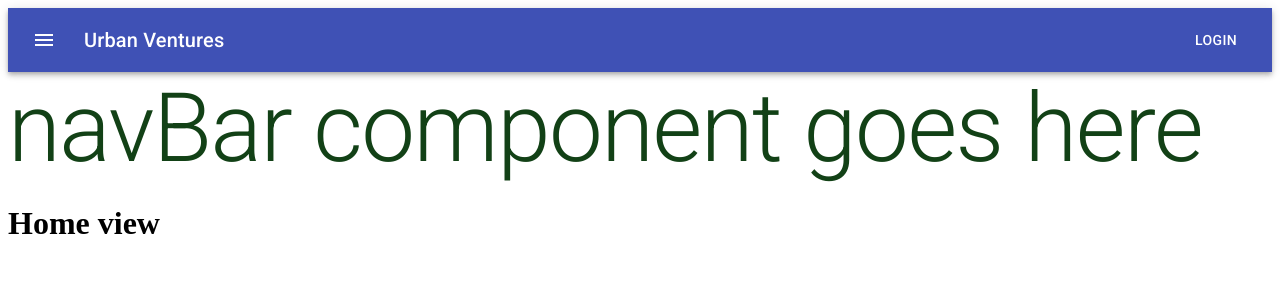
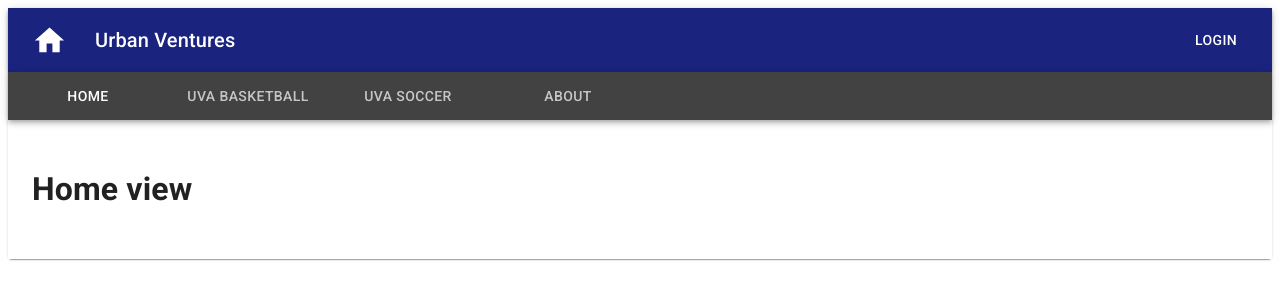
Before and after one commit to tristangrovender/urban-ventures, a React (Create React App) app in the folder urban-ventures-project/: page / in a window 1280 px wide. Shown: the top 300 px of the page. Built offline with nearby package versions, Linux system fonts and the light colour scheme.

Commit message:
Built out basic routing and views

```diff
--- a/urban-ventures-project/src/App.js
+++ b/urban-ventures-project/src/App.js
@@ -1,16 +1,16 @@
 import React from "react";
-import ButtonAppBar from "./components/ButtonAppBar.js";
-
-import Home from "./views/Home.js";
+import { Paper } from "@material-ui/core";
+import Header from "./components/Header.js";
+import NavBar from "./components/navBar";
 
 import "./App.css";
 
 function App() {
     return (
-        <div className="app">
-            <ButtonAppBar />
-            <Home />
-        </div>
+        <Paper>
+            <Header />
+            <NavBar />
+        </Paper>
     );
 }
 
--- a/urban-ventures-project/src/components/ButtonAppBar.js
+++ b/urban-ventures-project/src/components/Header.js
@@ -1,13 +1,14 @@
 import React from "react";
-// import { MenuItem, MenuList } from "@material-ui/core";
+// this is how we make small css changes in material-ui
 import { makeStyles } from "@material-ui/core/styles";
 import AppBar from "@material-ui/core/AppBar";
 import Toolbar from "@material-ui/core/Toolbar";
 import Typography from "@material-ui/core/Typography";
 import Button from "@material-ui/core/Button";
 import IconButton from "@material-ui/core/IconButton";
-import MenuIcon from "@material-ui/icons/Menu";
+import HomeIcon from "./Icon";
 
+// this is how we make small css changes in material-ui
 const useStyles = makeStyles(theme => ({
     root: {
         flexGrow: 1
@@ -20,7 +21,8 @@ const useStyles = makeStyles(theme => ({
     }
 }));
 
-export default function ButtonAppBar() {
+export default function Header() {
+    // this is how we make small css changes in material-ui
     const classes = useStyles();
 
     return (
@@ -29,11 +31,12 @@ export default function ButtonAppBar() {
                 <Toolbar>
                     <IconButton
                         edge="start"
+                        // this is how we make small css changes in material-ui
                         className={classes.menuButton}
                         color="inherit"
                         aria-label="menu"
                     >
-                        <MenuIcon />
+                        <HomeIcon fontSize="large" />
                         {/* Route here? */}
                     </IconButton>
                     <Typography variant="h6" className={classes.title}>
--- /dev/null
+++ b/urban-ventures-project/src/components/Icon.js
@@ -0,0 +1,11 @@
+import React from "react";
+
+import SvgIcon from "@material-ui/core/SvgIcon";
+
+export default function HomeIcon(props) {
+    return (
+        <SvgIcon {...props}>
+            <path d="M10 20v-6h4v6h5v-8h3L12 3 2 12h3v8z" />
+        </SvgIcon>
+    );
+}
--- /dev/null
+++ b/urban-ventures-project/src/components/navBar.js
@@ -0,0 +1,100 @@
+import React from "react";
+import PropTypes from "prop-types";
+import { makeStyles } from "@material-ui/core/styles";
+import AppBar from "@material-ui/core/AppBar";
+import Tabs from "@material-ui/core/Tabs";
+import Tab from "@material-ui/core/Tab";
+import Typography from "@material-ui/core/Typography";
+import Box from "@material-ui/core/Box";
+import Home from "../views/Home";
+import Soccer from "../views/Soccer";
+import Basketball from "../views/Basketball";
+import About from "../views/About";
+
+function TabPanel(props) {
+    const { children, value, index, ...other } = props;
+
+    return (
+        <Typography
+            component="div"
+            role="tabpanel"
+            hidden={value !== index}
+            id={`nav-tabpanel-${index}`}
+            aria-labelledby={`nav-tab-${index}`}
+            {...other}
+        >
+            {value === index && <Box p={3}>{children}</Box>}
+        </Typography>
+    );
+}
+
+TabPanel.propTypes = {
+    children: PropTypes.node,
+    index: PropTypes.any.isRequired,
+    value: PropTypes.any.isRequired
+};
+
+function a11yProps(index) {
+    return {
+        id: `nav-tab-${index}`,
+        "aria-controls": `nav-tabpanel-${index}`
+    };
+}
+
+function LinkTab(props) {
+    return (
+        <Tab
+            component="a"
+            onClick={event => {
+                event.preventDefault();
+            }}
+            {...props}
+        />
+    );
+}
+
+const useStyles = makeStyles(theme => ({
+    root: {
+        flexGrow: 1,
+        backgroundColor: theme.palette.background.paper
+    }
+}));
+
+export default function NavBar() {
+    const classes = useStyles();
+    const [value, setValue] = React.useState(0);
+
+    const handleChange = (event, newValue) => {
+        setValue(newValue);
+    };
+
+    return (
+        <div className={classes.root}>
+            <AppBar color="secondary" position="static">
+                <Tabs
+                    // variant="fullWidth"
+                    value={value}
+                    onChange={handleChange}
+                    aria-label="nav tabs"
+                >
+                    <LinkTab label="Home" {...a11yProps(0)} />
+                    <LinkTab label="UVA Basketball" {...a11yProps(1)} />
+                    <LinkTab label="UVA soccer" {...a11yProps(2)} />
+                    <LinkTab label="About" {...a11yProps(3)} />
+                </Tabs>
+            </AppBar>
+            <TabPanel value={value} index={0}>
+                <Home />
+            </TabPanel>
+            <TabPanel value={value} index={1}>
+                <Basketball />
+            </TabPanel>
+            <TabPanel value={value} index={2}>
+                <Soccer />
+            </TabPanel>
+            <TabPanel value={value} index={3}>
+                <About />
+            </TabPanel>
+        </div>
+    );
+}
--- a/urban-ventures-project/src/styling/theme.js
+++ b/urban-ventures-project/src/styling/theme.js
@@ -1,11 +1,18 @@
 import { createMuiTheme } from "@material-ui/core/styles";
-import indigo from "@material-ui/core/colors/indigo";
 
 const theme = createMuiTheme({
     palette: {
-        primary: indigo,
+        primary: {
+            main: "#1a237e" // dark indigo
+            // light: "#757ce8",
+            // dark: "#002884",
+            // contrastText: "#fff"
+        },
         secondary: {
-            main: "#124116"
+            main: "#424242" // dark grey
+            // light: "#ff7961",
+            // dark: "#ba000d",
+            // contrastText: "#000"
         }
     }
 });
--- /dev/null
+++ b/urban-ventures-project/src/views/About.js
@@ -0,0 +1,11 @@
+import React from "react";
+
+function About() {
+    return (
+        <div className="About">
+            <h1>About view</h1>
+        </div>
+    );
+}
+
+export default About;
--- /dev/null
+++ b/urban-ventures-project/src/views/Basketball.js
@@ -0,0 +1,11 @@
+import React from "react";
+
+function Basketball() {
+    return (
+        <div className="Basketball">
+            <h1>Basketball view</h1>
+        </div>
+    );
+}
+
+export default Basketball;
--- a/urban-ventures-project/src/views/Home.js
+++ b/urban-ventures-project/src/views/Home.js
@@ -1,13 +1,10 @@
 import React from "react";
 
-import { Typography } from "@material-ui/core";
+// import { Typography } from "@material-ui/core";
 
 function Home() {
     return (
         <div className="home">
-            <Typography color="secondary" variant="h1">
-                navBar component goes here
-            </Typography>
             <h1>Home view</h1>
         </div>
     );
--- /dev/null
+++ b/urban-ventures-project/src/views/Soccer.js
@@ -0,0 +1,11 @@
+import React from "react";
+
+function Soccer() {
+    return (
+        <div className="Soccer">
+            <h1>Soccer view</h1>
+        </div>
+    );
+}
+
+export default Soccer;
```
